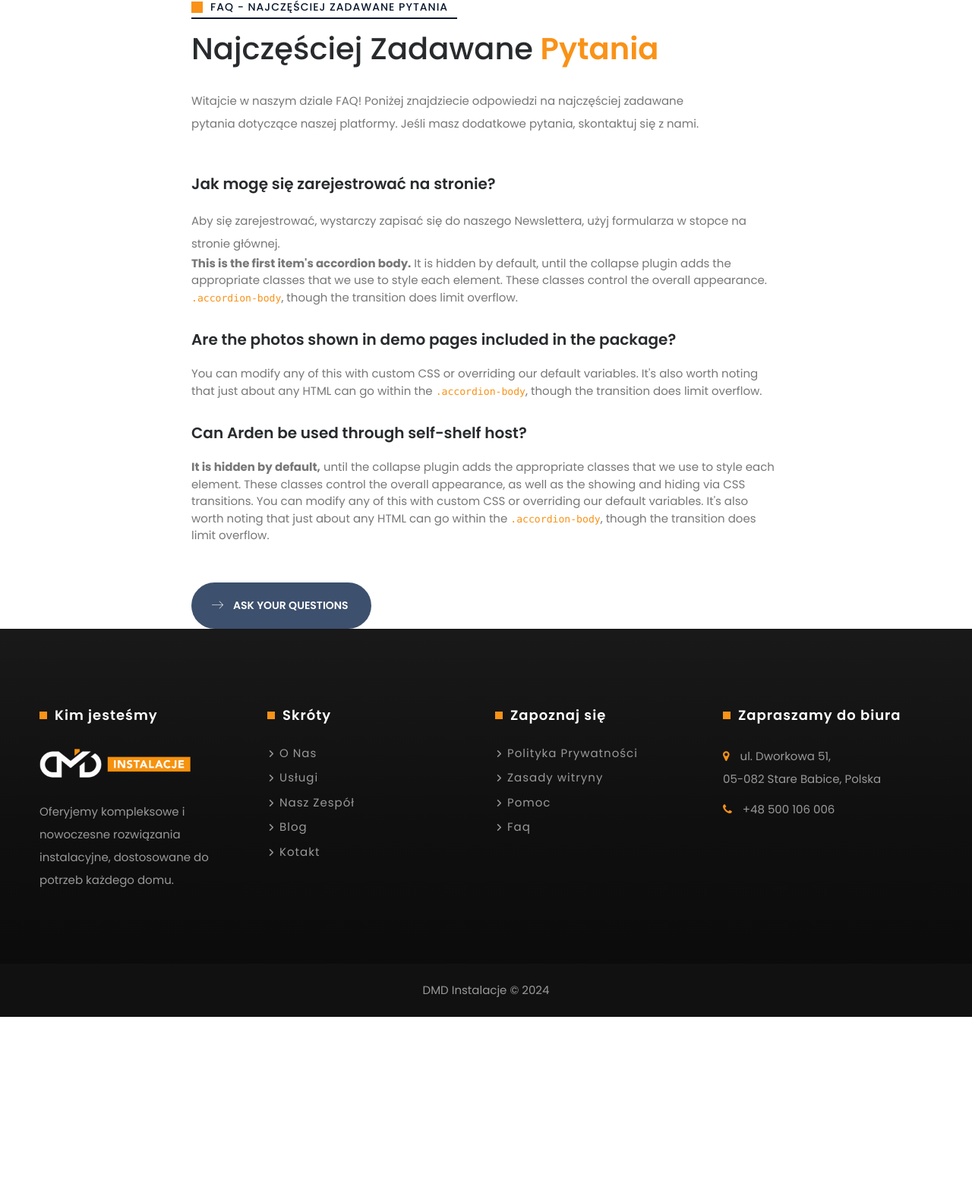
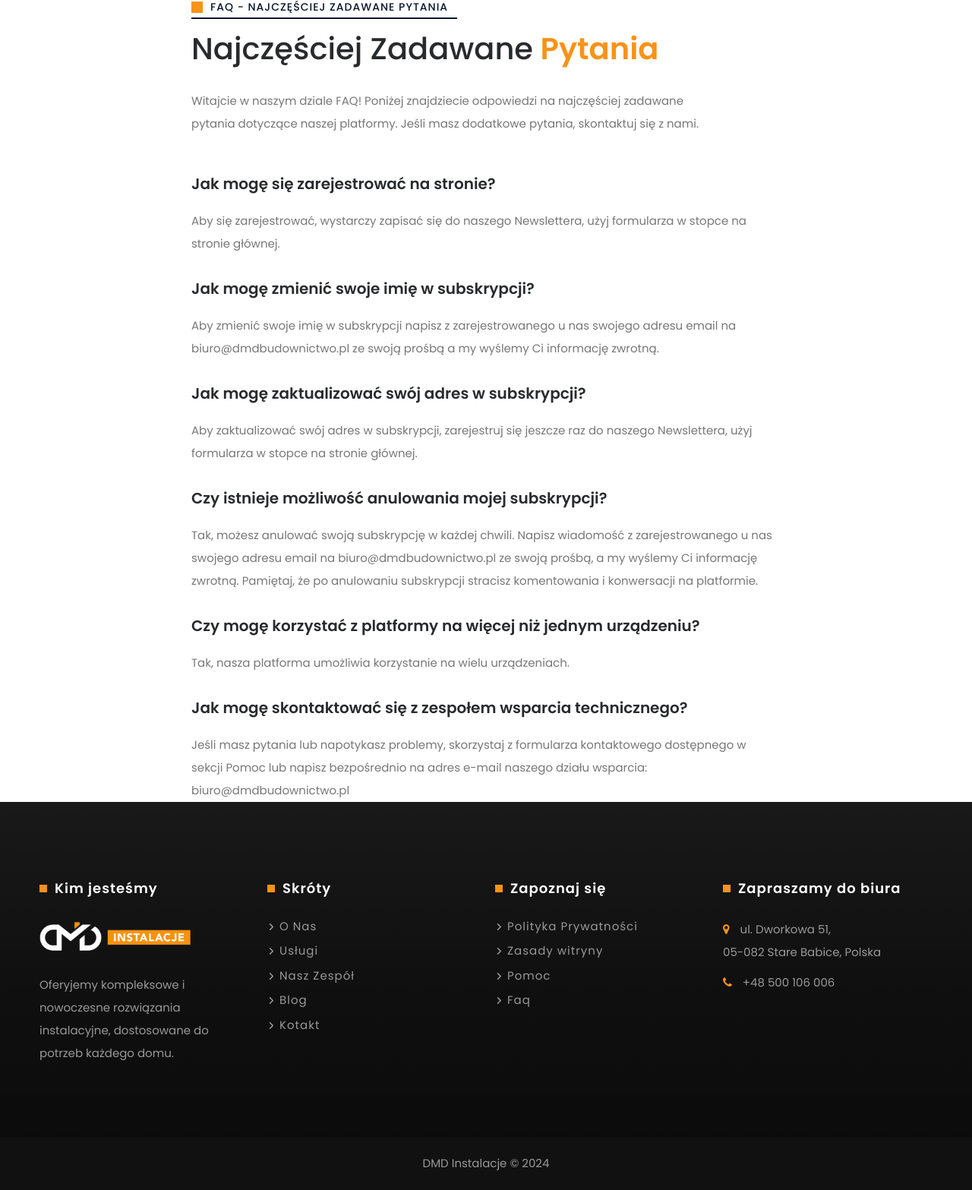
Before and after one commit to informatykdmd/dmdinstalacje, a Flask app: page /subpage?target=faq in a window 1280 px wide. Shown: the part 565-2132 px from the top of the page at 76% size. Before the commit the page ends 1904 px from the top, so only its background shows below. Run offline with Flask 3, Linux system fonts and the light colour scheme; some libraries are stand-ins or nearby versions; some web fonts are replaced.

Commit message:
Working now

```diff
--- a/templates/faq.html
+++ b/templates/faq.html
@@ -41,39 +41,59 @@
                             <h4>Jak mogę się zarejestrować na stronie?</h4>
                             <div class="accordion-text mt-20">
                                 <p>
-                                    Aby się zarejestrować, wystarczy zapisać się do naszego Newslettera, użyj formularza w stopce na stronie głównej.
+                                    Aby się zarejestrować, wystarczy zapisać się do naszego Newslettera,
+                                    użyj formularza w stopce na stronie głównej.
                                 </p>
-                                <strong>This is the first item's accordion body.</strong> It is hidden by default, until the collapse plugin adds the appropriate classes that we use to style each element. These classes control the overall appearance.
-                                <code>.accordion-body</code>, though the transition does limit overflow.
                             </div>
                         </div>
                         <div class="accordion-items mt-30">
-                            <h4>Are the photos shown in demo pages included in the package?</h4>
+                            <h4>Jak mogę zmienić swoje imię w subskrypcji?</h4>
                             <div class="accordion-text mt-20">
-                                You can modify any of this with custom CSS or overriding our default variables. It's also worth noting that just about any HTML can go within the <code>.accordion-body</code>, though the transition does limit overflow.
+                                <p>
+                                    Aby zmienić swoje imię w subskrypcji napisz z zarejestrowanego u nas swojego adresu email na
+                                    <a href="mailto:biuro@dmdbudownictwo.pl">biuro@dmdbudownictwo.pl</a> ze swoją prośbą a my wyślemy Ci informację zwrotną.
+                                </p>
                             </div>
                         </div>
                         <div class="accordion-items mt-30">
-                            <h4>Can Arden be used through self-shelf host?</h4>
+                            <h4>Jak mogę zaktualizować swój adres w subskrypcji?</h4>
                             <div class="accordion-text mt-20">
-                                <strong>It is hidden by default,</strong> until the collapse plugin adds the appropriate classes that we use to style each element. These classes control the overall appearance, as well as the showing and hiding via CSS
-                                transitions. You can modify any of this with custom CSS or overriding our default variables. It's also worth noting that just about any HTML can go within the <code>.accordion-body</code>, though the transition does limit
-                                overflow.
+                                <p>
+                                    Aby zaktualizować swój adres w subskrypcji, zarejestruj się jeszcze raz do naszego Newslettera,
+                                    użyj formularza w stopce na stronie głównej.
+                                </p>
+                            </div>
+                        </div>
+                        <div class="accordion-items mt-30">
+                            <h4>Czy istnieje możliwość anulowania mojej subskrypcji?</h4>
+                            <div class="accordion-text mt-20">
+                                <p>
+                                    Tak, możesz anulować swoją subskrypcję w każdej chwili. Napisz wiadomość z zarejestrowanego u nas swojego
+                                    adresu email na <a href="mailto:biuro@dmdbudownictwo.pl">biuro@dmdbudownictwo.pl</a> ze swoją prośbą, a my wyślemy Ci informację zwrotną. Pamiętaj,
+                                    że po anulowaniu subskrypcji stracisz komentowania i konwersacji na platformie.
+                                </p>
+                            </div>
+                        </div>
+                        <div class="accordion-items mt-30">
+                            <h4>Czy mogę korzystać z platformy na więcej niż jednym urządzeniu?</h4>
+                            <div class="accordion-text mt-20">
+                                <p>
+                                    Tak, nasza platforma umożliwia korzystanie na wielu urządzeniach.
+                                </p>
+                            </div>
+                        </div>
+                        <div class="accordion-items mt-30">
+                            <h4>Jak mogę skontaktować się z zespołem wsparcia technicznego?</h4>
+                            <div class="accordion-text mt-20">
+                                <p>
+                                    Jeśli masz pytania lub napotykasz problemy, skorzystaj z formularza kontaktowego dostępnego
+                                    w sekcji Pomoc lub napisz bezpośrednio na adres e-mail naszego działu wsparcia: <a href="mailto:biuro@dmdbudownictwo.pl">biuro@dmdbudownictwo.pl</a>
+                                </p>
                             </div>
                         </div>
                     </div>
                 </div>
-                <div class="row">
-                    <div class="col-lg-8 offset-lg-2">
-                        <div class="faq-btn mt-50">
-                            <a href="about.html" class="btn btn-primary">
-                                <i class="flaticon-right icon-arrow before"></i>
-                                <span class="label">Ask your questions</span>
-                                <i class="flaticon-right icon-arrow after"></i>
-                            </a>
-                        </div>
-                    </div>
-                </div>
+
             </div>
         </section>
         <!-- Faqs end -->
```
